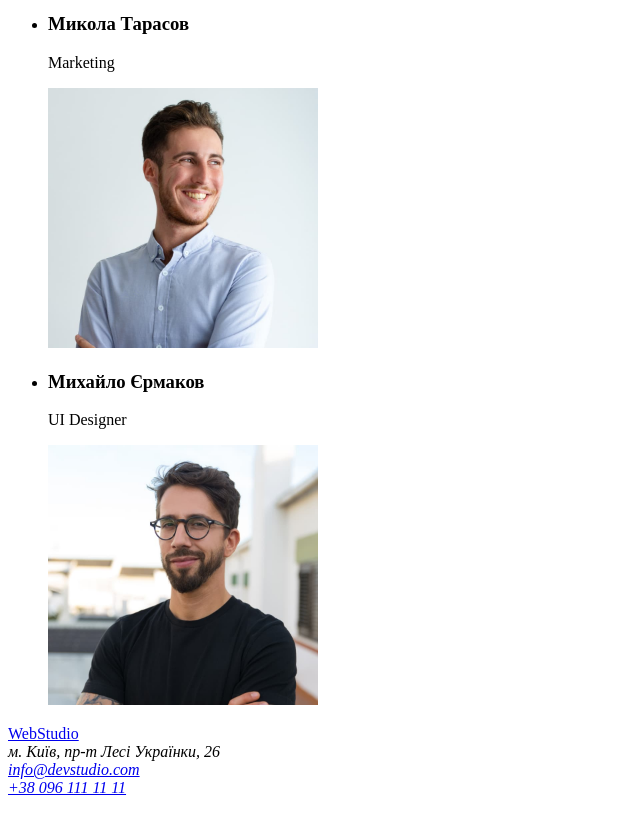
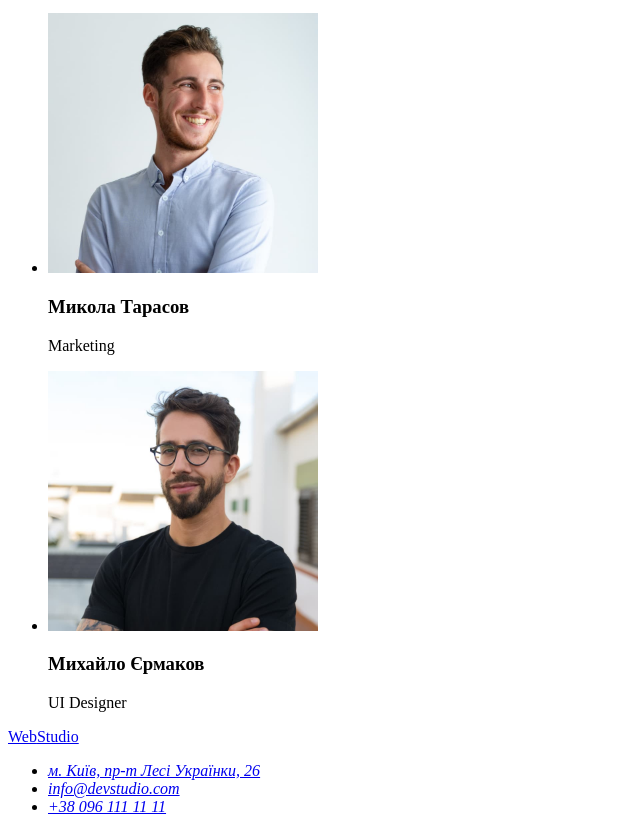
Before and after one commit to annashevchenk0/goit-markup-hw-01, a plain HTML site: page index.html in a window 1280 px wide. Shown: the part 2323-3155 px from the top of the page, without its empty margins (0-640 px from the left). Before the commit the page ends 3128 px from the top, so only its background shows below. Drawn offline with Linux system fonts and the light colour scheme.

Commit message:
remaster html

```diff
--- a/index.html
+++ b/index.html
@@ -69,24 +69,24 @@
             <h2>Наша команда</h2>
             <ul>
                 <li>
+                    <img src="./images/teamphotos/img01.jpg" alt="Фото" width="270">
                     <h3>Ігор Дем'яненко</h3>
                     <p>Product Designer</p>
-                    <img src="./images/teamphotos/img01.jpg" alt="Фото" width="270">
                 </li>
                 <li>
+                    <img src="./images/teamphotos/img02.jpg" alt="Фото"width="270">
                     <h3>Ольга Рєпіна</h3>
                     <p>Frontend Developer</p>
-                    <img src="./images/teamphotos/img02.jpg" alt="Фото" width="270">
                 </li>
                 <li>
+                    <img src="./images/teamphotos/img03.jpg" alt="Фото" width="270">
                     <h3>Микола Тарасов</h3>
                     <p>Marketing</p>
-                    <img src="./images/teamphotos/img03.jpg" alt="Фото" width="270">
                 </li>
                 <li>
+                    <img src="./images/teamphotos/img04.jpg" alt="Фото" width="270">
                     <h3>Михайло Єрмаков</h3>
                     <p>UI Designer</p>
-                    <img src="./images/teamphotos/img04.jpg" alt="Фото" width="270">
                 </li>
             </ul>
         </section>
@@ -97,9 +97,12 @@
     <footer>
         <a href="#top"><span>Web</span>Studio</a>
         <address>
-            м. Київ, пр-т Лесі Українки, 26<br>
-            <a href="mailto:info@devstudio.com">info@devstudio.com</a><br>
-            <a href="tel:+380961111111">+38 096 111 11 11</a>
+            <ul>
+                <li><a href="https://goo.gl/maps/CPtrU1FHBa2aNyZL9" target="_blank" rel="noopener noreferrer nofollow">м. Київ, пр-т Лесі Українки, 26</a>
+                </li>
+                <li><a href="mailto:info@devstudio.com">info@devstudio.com</a></li>
+                <li><a href="tel:+380961111111">+38 096 111 11 11</a></li>
+            </ul>
         </address>
 
     </footer>
```
